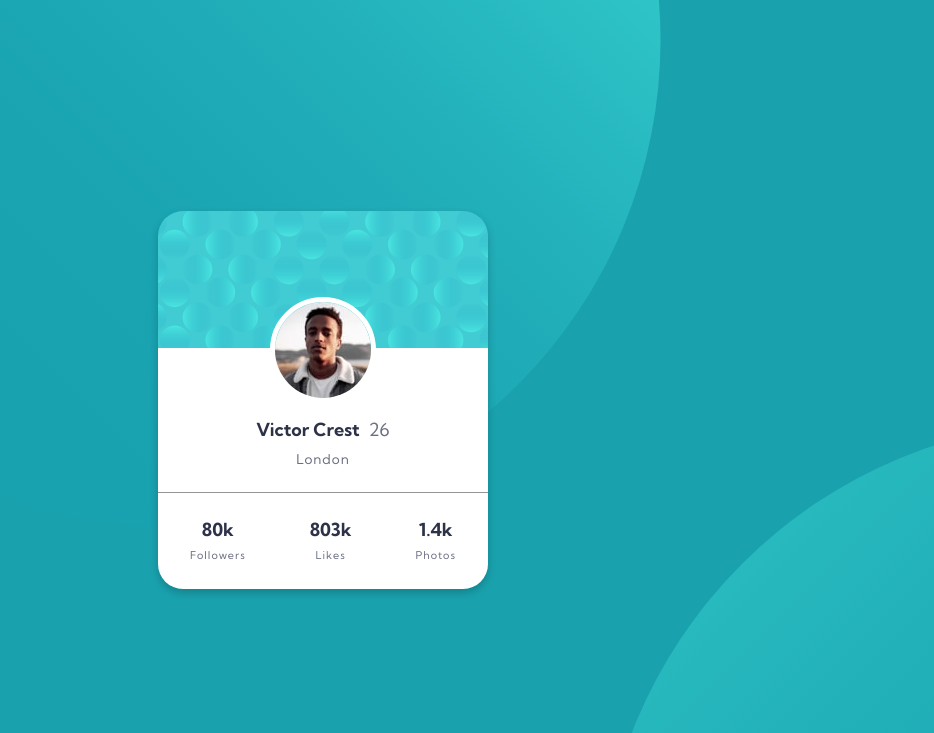
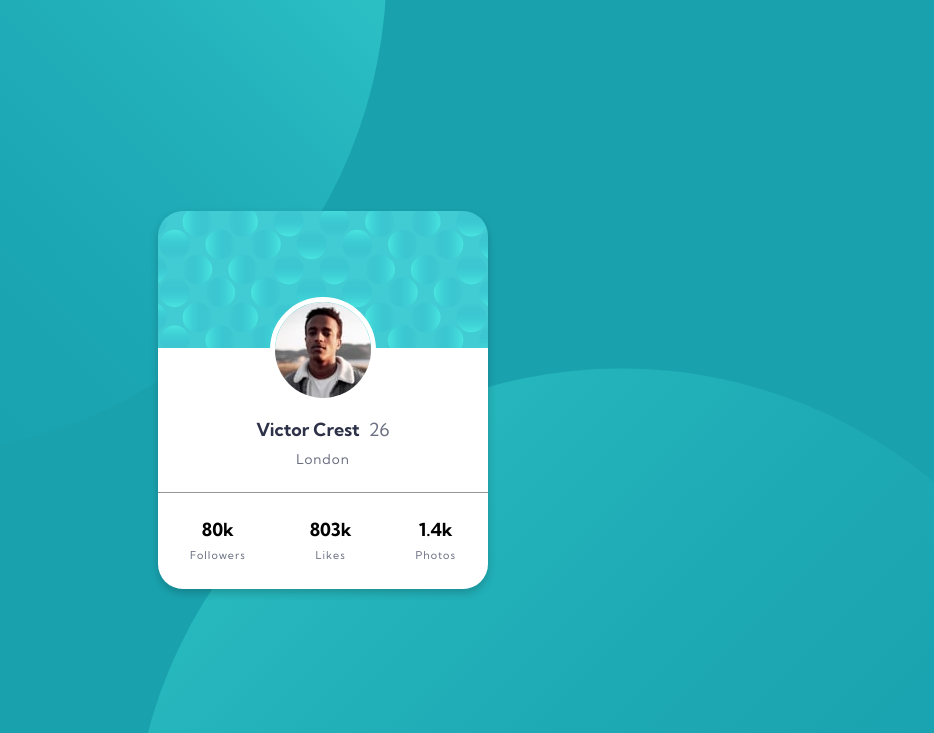
Before and after one commit to Caius-Scipio/Profile-Card-Component, a plain HTML site: page index.html in a window 1280 px wide. Shown: the top 733 px of the page, without its empty margins (317-1251 px from the left). Drawn offline with Linux system fonts and the light colour scheme.

Commit message:
Changed background position and added desktop view

```diff
--- a/index.html
+++ b/index.html
@@ -12,7 +12,7 @@
   <title>Frontend Mentor | Profile card component</title>
 </head>
   <body>
-    <section class="card">
+    <main class="card">
       <div class="card__bio">
         <div class="card__bio--image">
           <img src="./images/image-victor.jpg" alt="victor">
@@ -24,23 +24,23 @@
       </div>
       <div class="row">
         <div>
-          <h3>80k</h3>
+          <h2>80k</h2>
           <span>Followers</span>
         </div>
         <div>
-          <h3>803k</h3>
+          <h2>803k</h2>
           <span>Likes</span>
         </div>
         <div>
-          <h3>1.4k</h3>
+          <h2>1.4k</h2>
           <span>Photos</span>
         </div>
       </div>
-    </section>
-    <div class="attribution">
-      Challenge by <a href="https://www.frontendmentor.io?ref=challenge" target="_blank">Frontend Mentor</a>.
-      Coded by <a href="#">Your Name Here</a>.
-    </div>
+    </main>
+      <div class="attribution">
+        Challenge by <a href="https://www.frontendmentor.io?ref=challenge" target="_blank">Frontend Mentor</a>.
+        Coded by <a href="#">Your Name Here</a>.
+      </div>
   </body>
 
   <style>
@@ -59,7 +59,7 @@
       display: grid;
       place-items: center;
       min-height: 100vh;
-      background: url(../images/bg-pattern-top.svg) top -450px left 0px no-repeat, url(../images/bg-pattern-bottom.svg) top 420px left 915px no-repeat;
+      background: url(../images/bg-pattern-top.svg) bottom 43vh right 45vw no-repeat, url(../images/bg-pattern-bottom.svg) top 46vh left 35vw no-repeat;
       background-color: var(--cyanDark);
     }
     h1, h3 {
@@ -106,7 +106,7 @@
     .card__bio--info {
       background-color: #ffffff;
       padding: 70px 0px 25px 0px;
-      border-bottom: 1px solid var(--grayDark);
+      border-bottom: 0.5px solid var(--grayDark);
     }
     .row {
       display: flex;
@@ -127,5 +127,11 @@
     .attribution a {
       color: hsl(228, 45%, 44%);
     }
+    @media only screen and (min-width: 1440px) {
+      body {
+        background: url(../images/bg-pattern-top.svg) bottom 40vh right 52vw no-repeat, url(../images/bg-pattern-bottom.svg) top 47vh left 51vw no-repeat;
+        background-color: var(--cyanDark);
+      }
+    }
   </style>
 </html>
```
